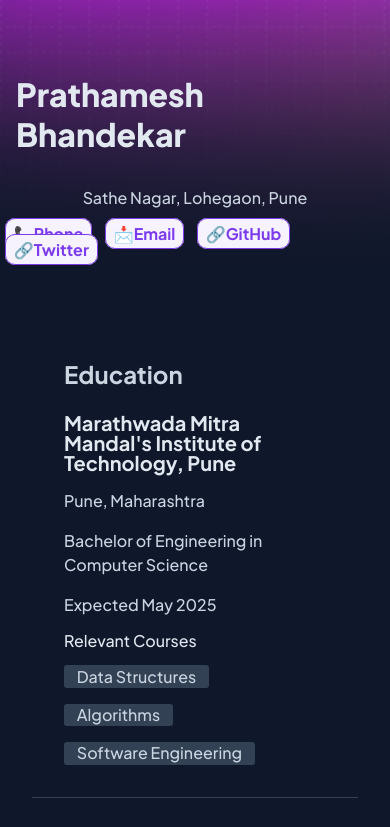
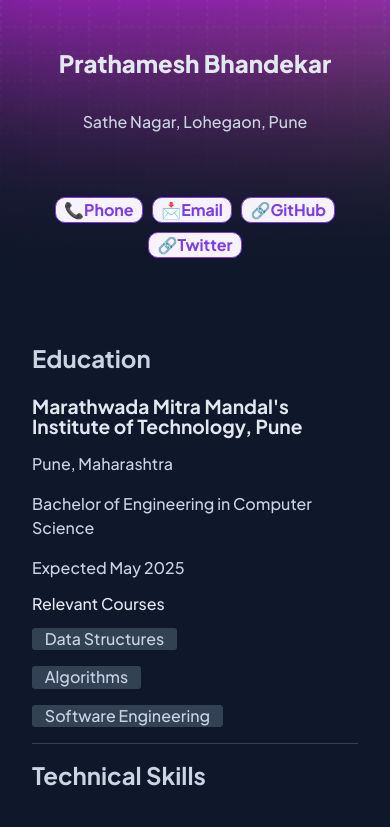
Before and after one commit to bprathamesh20/resume-css, a plain HTML site: page src/index.html in a window 390 px wide. Shown: the top 827 px of the page. Drawn offline with Linux system fonts and the light colour scheme.

Commit message:
fixed responsive styles

```diff
--- a/src/index.html
+++ b/src/index.html
@@ -13,7 +13,7 @@
         <h1 class="name">Prathamesh Bhandekar</h1>
         <address>
             <p>Sathe Nagar, Lohegaon, Pune </p>
-            <div>
+            <div class="social-wrapper">
              <a class="social" href="tel:+919284922470">📞Phone</a>
              <a class="social" href="mailto:bprathamesh2003@gmail.com">📩Email</a>
              <a class="social" href="https://github.com/bprathamesh20">🔗GitHub</a>
--- a/src/style.css
+++ b/src/style.css
@@ -218,6 +218,7 @@ article > ul{
 
     section{
         flex-direction: column;
+        padding: 1rem 0rem;
 
     }
 
@@ -240,6 +241,26 @@ article > ul{
     h2{
         margin-bottom: 1.5rem;
         color: var(--dark-text-secondary);
+        font-size: 1.5rem;
+    }
+
+    .name{
+        font-size: 1.5rem;
+    }
+
+    address{
+        height: 20vh;
+    }
+
+    .social-wrapper{
+        display: flex;
+        flex-direction: row;
+        flex-wrap: wrap;
+        justify-content: center;
+    }
+
+    h3{
+        font-size: 1.2rem;
     }
 
   }
```
